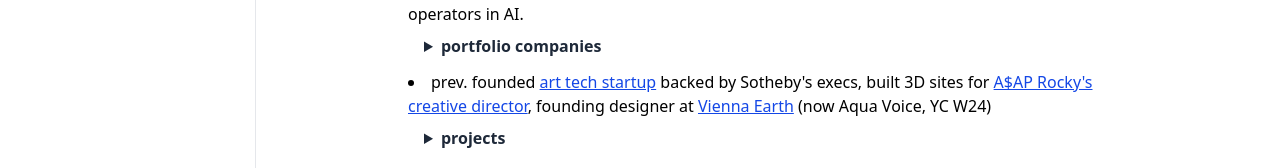
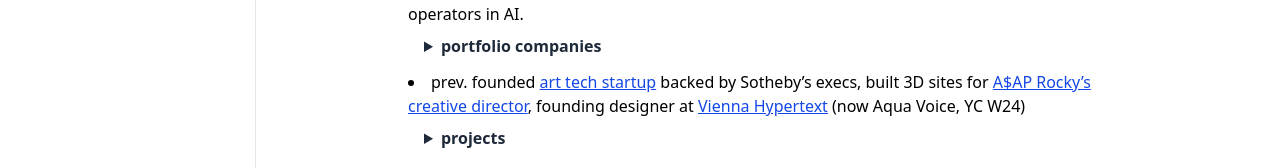
Before and after one commit to sakethkesiraju26/personal_website_clean, a Next.js app: page / in a window 1280 px wide. Shown: the part 344-512 px from the top of the page. Built offline with nearby package versions, Linux system fonts and the light colour scheme; a web font is replaced by a local one.

Commit message:
Change Vienna Earth to Vienna Hypertext on homepage

```diff
--- a/src/app/page.tsx
+++ b/src/app/page.tsx
@@ -61,7 +61,7 @@
                 </ul>
               </details>
             </li>
-            <li>prev. founded <a href="https://www.notion.so/augierart/Augier-f320ff83c6eb4646994d66a854185364?source=copy_link" className="underline text-blue-700" target="_blank" rel="noopener noreferrer">art tech startup</a> backed by Sotheby's execs, built 3D sites for <a href="https://www.muse.place/gallardo" className="underline text-blue-700" target="_blank" rel="noopener noreferrer">A$AP Rocky's creative director</a>, founding designer at <a href="https://vienna.earth/meta" className="underline text-blue-700" target="_blank" rel="noopener noreferrer">Vienna Earth</a> (now Aqua Voice, YC W24)</li>
+            <li>prev. founded <a href="https://www.notion.so/augierart/Augier-f320ff83c6eb4646994d66a854185364?source=copy_link" className="underline text-blue-700" target="_blank" rel="noopener noreferrer">art tech startup</a> backed by Sotheby’s execs, built 3D sites for <a href="https://www.muse.place/gallardo" className="underline text-blue-700" target="_blank" rel="noopener noreferrer">A$AP Rocky’s creative director</a>, founding designer at <a href="https://vienna.earth/meta" className="underline text-blue-700" target="_blank" rel="noopener noreferrer">Vienna Hypertext</a> (now Aqua Voice, YC W24)</li>
           </ul>
           {/* Random Projects Dropdown */}
           <details className="ml-4 mt-0">
```
